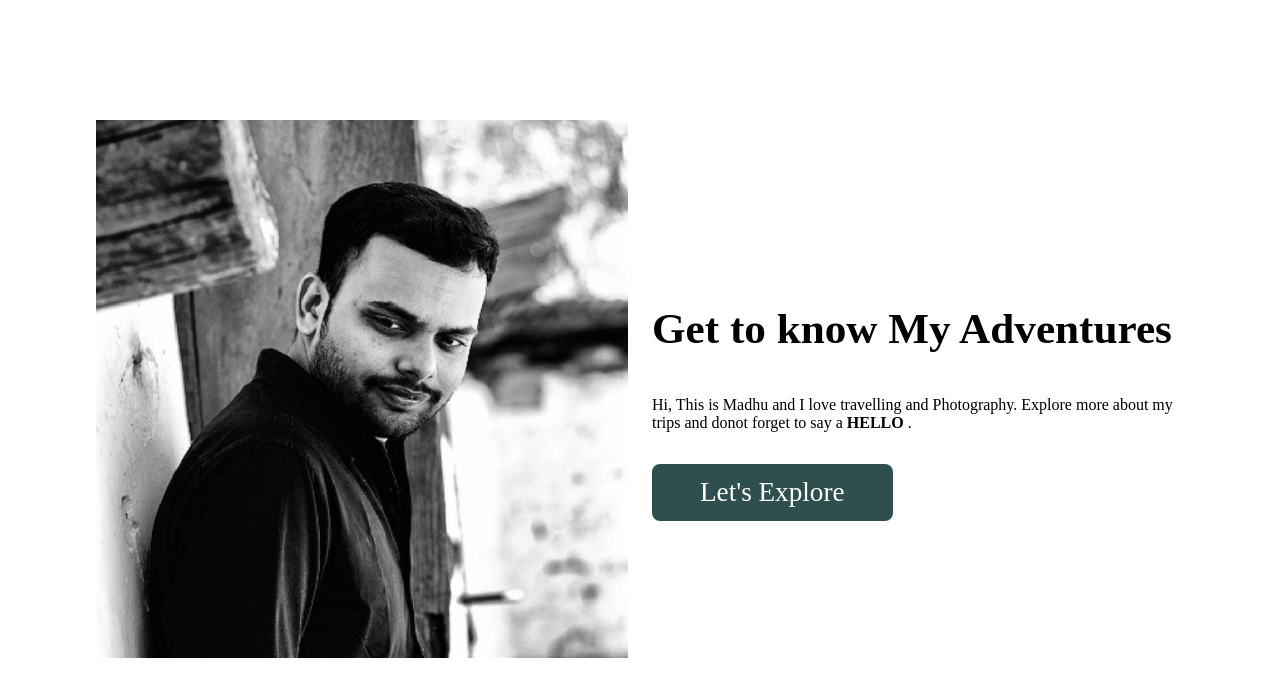
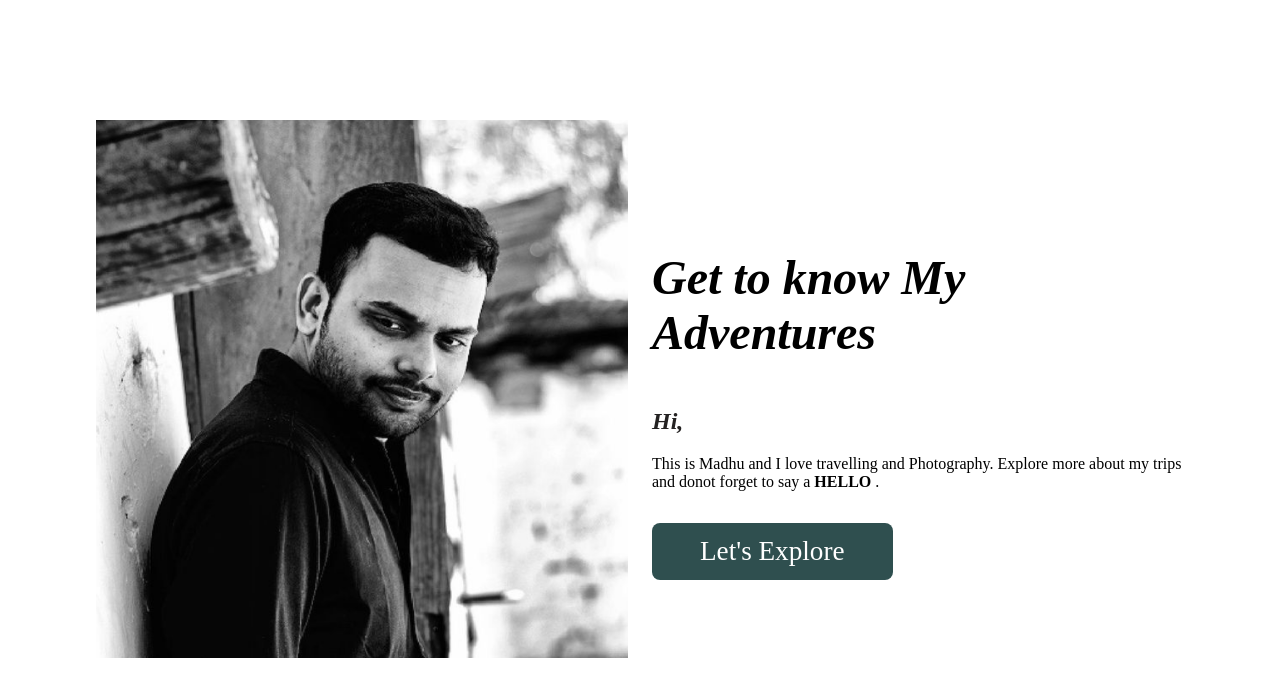
Before and after one commit to Ramprabu95/Travel, a plain HTML site: page index.html in a window 1280 px wide. Drawn offline with Linux system fonts and the light colour scheme.

Commit message:
home section finalized

```diff
--- a/css/style.css
+++ b/css/style.css
@@ -35,10 +35,16 @@ section{
 
 .home .content h3{
     color: black;
-    font-size: 2.7rem;
+    font-size:xxx-large;
+    font-style: italic;
 }
+.home .content h2{
+    color: rgb(36, 34, 34);
+    font-size:x-large;
+    font-style: italic;
 
+}
 .home.content p{
     color: darkslategray;
-    font-size: 1.5rem;
+    font-size:larger ;
 }
--- a/index.html
+++ b/index.html
@@ -18,7 +18,8 @@
         </div>
         <div class = "content">
             <h3>Get to know My Adventures</h3>
-            <p>Hi, This is Madhu and I love travelling and Photography.
+            <h2>Hi,</h2>
+            <p>This is Madhu and I love travelling and Photography.
                 Explore more about my trips and donot forget to say a <b><i></i>
                     HELLO
                 </b>.
@@ -26,6 +27,7 @@
             <a href="#" class = "btn">Let's Explore</a>
         </div>
     </section>
+    <section class = "gallery"></section>
 
 
 
```
